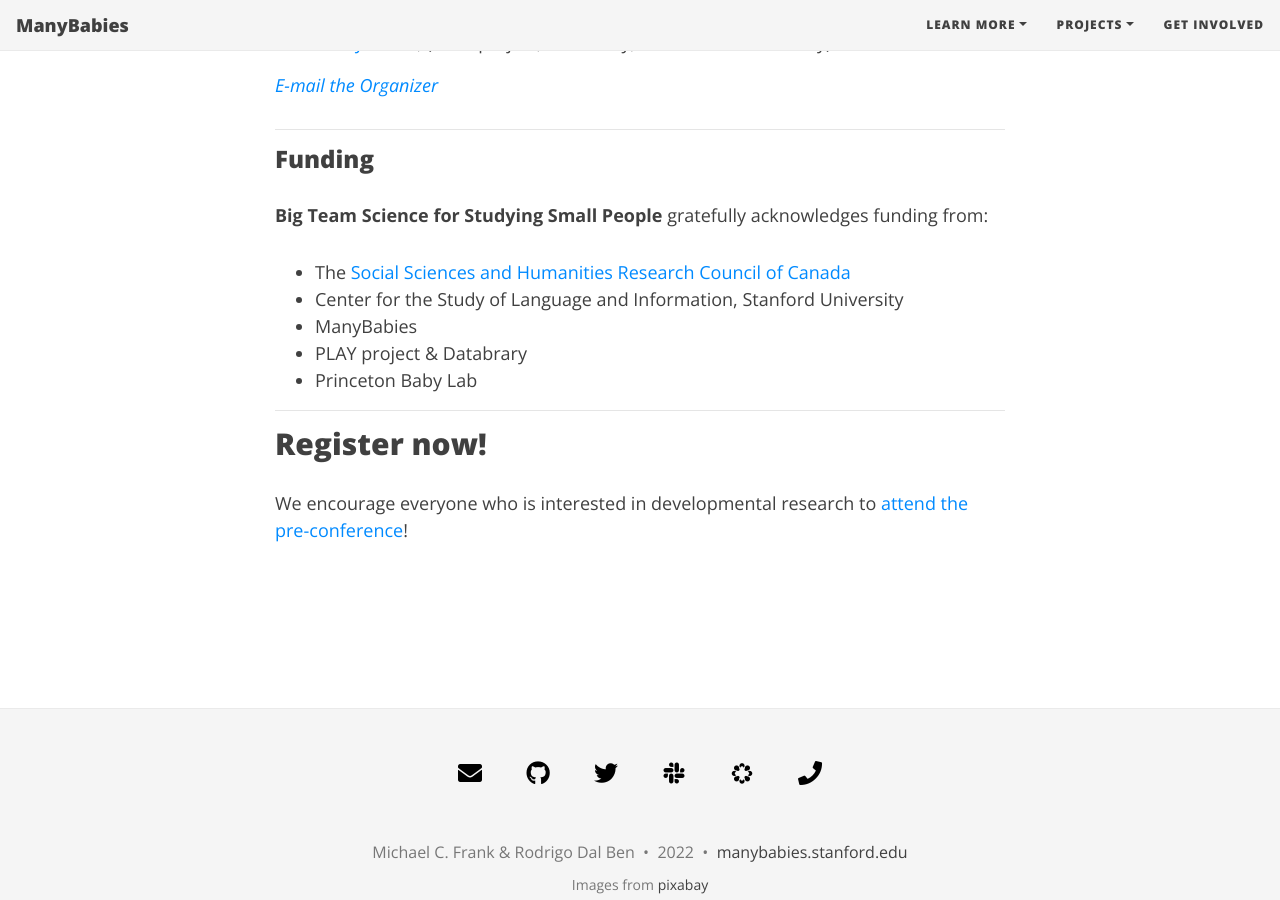
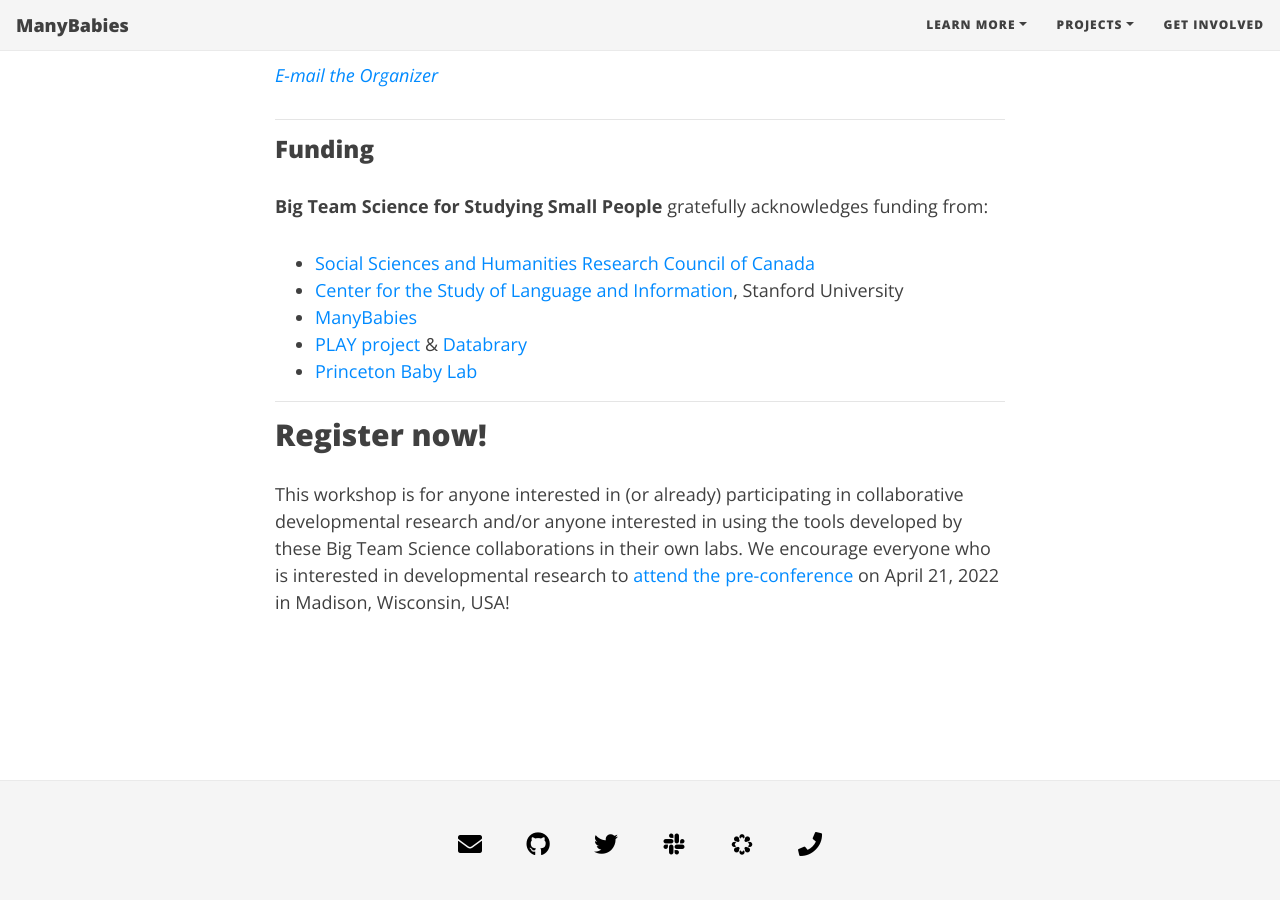
Before and after one commit to manybabies/manybabies.github.io, a Jekyll site: the page built from workshops.md, in a window 1280 px wide and 900 px high, scrolled down 1834 px. Built offline with Jekyll 4.4.1, drawn with Linux system fonts in a browser that asks for light colours; nearby versions of some CDN libraries; some web fonts are replaced.

Commit message:
Update workshops.md

```diff
--- a/workshops.md
+++ b/workshops.md
@@ -13,7 +13,7 @@
 
 ### [CDS 2022 Pre-Conference](https://cogdevsoc.org/pre-conference-workshops-2/)
 ## Big Team Science for Studying Small People
-
+# April 21, 2022
 
 
 The growth in recent years of ‘Big Team Science’ (BTS) networks in developmental psychology (and beyond) has allowed scientists to come together to conduct projects and create tools that are beyond the scope of any individual lab. Collaborative networks such as the Open Science Collaboration, the Psychological Science Accelerator (PSA), and ManyBabies (MB) have produced large-scale replications and expansions of landmark findings. Further, groups like Children Helping Science (CHS), Lookit, and Databrary have created novel tools and infrastructure for collecting and sharing data.
@@ -26,14 +26,9 @@
 <i>Faculty:</i> $20<br>
 <i>Students/Postdocs:</i> Free<br>
 <i>Includes lunch and coffee breaks</i>
-
 <br>
 
-
 ### People
-
-
-
 * [Heidi Baumgartner](https://www-csli.stanford.edu/people/baumgartner-heidi) (ManyBabies & Stanford University)
 * [Krista Byers-Heinlein](https://www.concordia.ca/artsci/psychology/faculty.html?fpid=krista-byers-heinlein) (ManyBabies & Concordia University)
 * [Aaron Chuey](https://sll.stanford.edu/people.html) (Stanford University)
@@ -49,30 +44,23 @@
 > [E-mail the Organizer](mailto:heidib@stanford.edu)
 
 
-
-
-
-
-
 ***
 
 ### Funding
 **Big Team Science for Studying Small People** gratefully acknowledges funding from:<br>
 
-* The [Social Sciences and Humanities Research Council of Canada](https://www.sshrc-crsh.gc.ca/)
-* Center for the Study of Language and Information, Stanford University
-* ManyBabies
-* PLAY project & Databrary
-* Princeton Baby Lab
-
-
+* [Social Sciences and Humanities Research Council of Canada](https://www.sshrc-crsh.gc.ca/)
+* [Center for the Study of Language and Information](https://www-csli.stanford.edu/), Stanford University
+* [ManyBabies](https://manybabies.github.io)
+* [PLAY project](https://www.rick-gilmore.com/project/play/) & [Databrary](https://nyu.databrary.org)
+* [Princeton Baby Lab](https://babylab.princeton.edu)
 
 
 ***
 
 ## Register now!
 
-We encourage everyone who is interested in developmental research to [attend the pre-conference](https://cogdevsoc.org/registration/#)!
+This workshop is for anyone interested in (or already) participating in collaborative developmental research and/or anyone interested in using the tools developed by these Big Team Science collaborations in their own labs. We encourage everyone who is interested in developmental research to [attend the pre-conference](https://cogdevsoc.org/registration/#) on April 21, 2022 in Madison, Wisconsin, USA!
 
 <br>
 <br>
```
